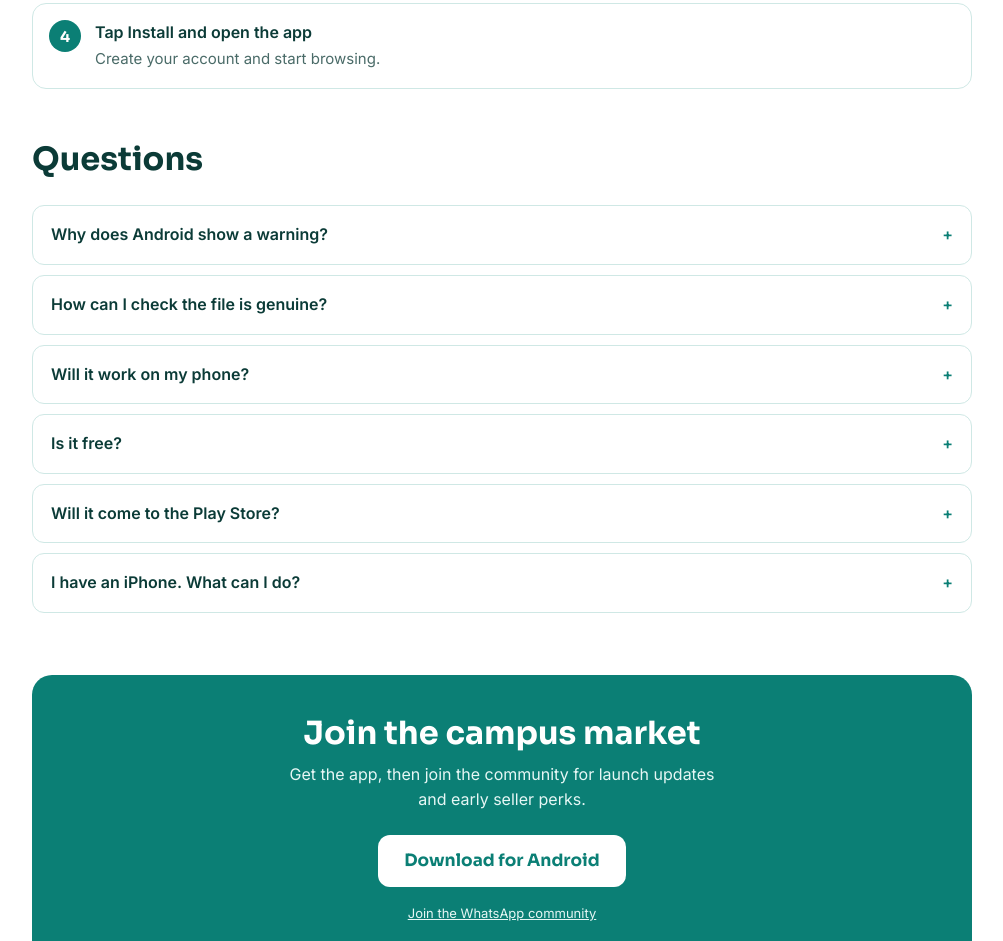
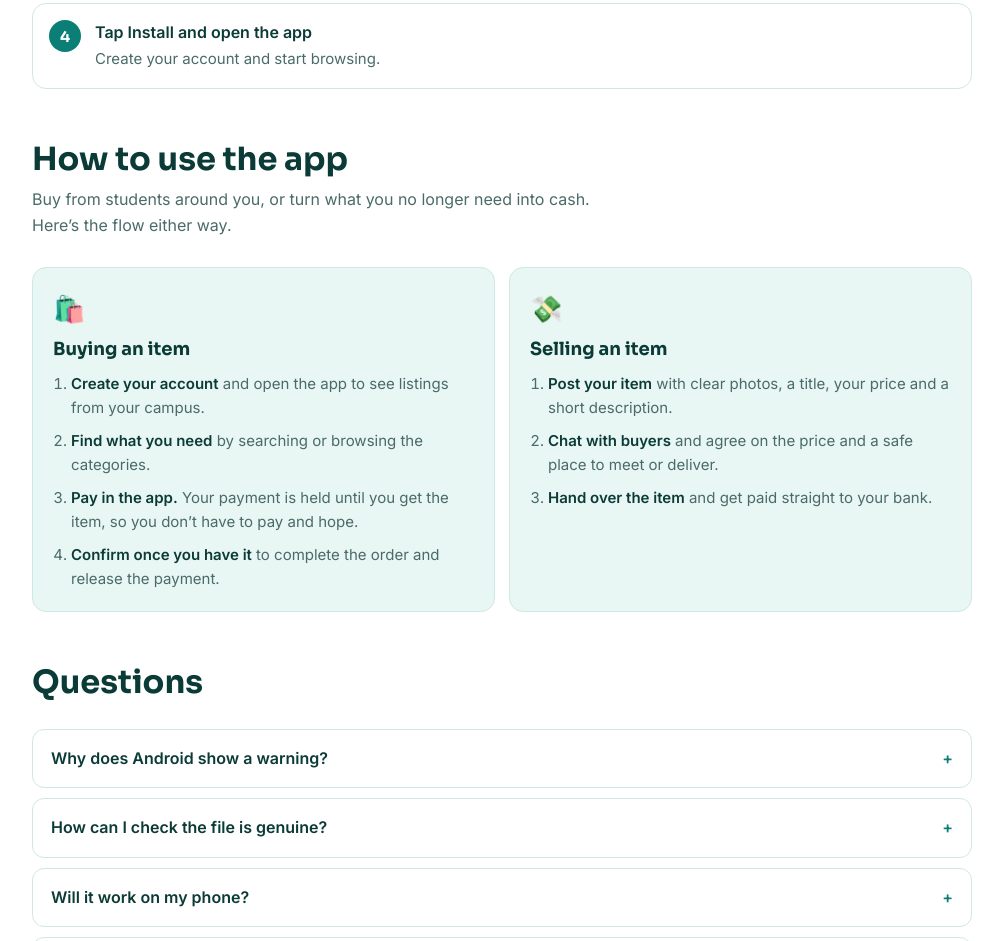
Before and after one commit to timgeekzy/SupreCatt-apk, a plain HTML site: page index.html in a window 1280 px wide. Shown: the part 1447-2388 px from the top of the page, without its empty margins (138-1141 px from the left). Drawn offline with Linux system fonts and the light colour scheme.

Commit message:
guidelines

```diff
--- a/index.html
+++ b/index.html
@@ -52,6 +52,10 @@ h2{font-size:clamp(24px,5vw,32px);margin-bottom:10px}
 .box{background:var(--tint);border:1px solid var(--line);border-radius:14px;padding:20px}
 .box h3{font-size:18px;margin-bottom:6px}
 .box p{margin:0;color:var(--muted);font-size:15px}
+.mini{margin:12px 0 0;padding-left:18px;color:var(--muted);font-size:15px}
+.mini li{margin-bottom:9px}
+.mini li:last-child{margin-bottom:0}
+.mini b{color:var(--ink)}
 .ico{font-size:26px;margin-bottom:10px;display:block}
 ol.steps{list-style:none;margin:0;padding:0;counter-reset:s;display:grid;gap:14px}
 ol.steps li{counter-increment:s;display:flex;gap:14px;background:var(--surface);border:1px solid var(--line);border-radius:14px;padding:16px}
@@ -73,6 +77,7 @@ footer{padding:28px 0 40px;color:var(--muted);font-size:13px;text-align:center}
  .heroGrid{grid-template-columns:1.2fr .8fr;padding:40px 0 72px}
  .btn{width:auto}
  .cols{grid-template-columns:repeat(3,1fr)}
+ .cols.two{grid-template-columns:repeat(2,1fr)}
 }
 @media (prefers-reduced-motion:reduce){html{scroll-behavior:auto}}
 </style>
@@ -134,6 +139,34 @@ footer{padding:28px 0 40px;color:var(--muted);font-size:13px;text-align:center}
     <li><div><b>Allow the install</b><span>If asked, turn on “Allow from this source” for your browser, then go back.</span></div></li>
     <li><div><b>Tap Install and open the app</b><span>Create your account and start browsing.</span></div></li>
    </ol>
+  </div>
+ </section>
+
+ <section id="use" style="padding-top:0">
+  <div class="wrap">
+   <h2>How to use the app</h2>
+   <p class="sub">Buy from students around you, or turn what you no longer need into cash. Here’s the flow either way.</p>
+   <div class="cols two">
+    <div class="box">
+     <span class="ico" aria-hidden="true">🛍️</span>
+     <h3>Buying an item</h3>
+     <ol class="mini">
+      <li><b>Create your account</b> and open the app to see listings from your campus.</li>
+      <li><b>Find what you need</b> by searching or browsing the categories.</li>
+      <li><b>Pay in the app.</b> Your payment is held until you get the item, so you don’t have to pay and hope.</li>
+      <li><b>Confirm once you have it</b> to complete the order and release the payment.</li>
+     </ol>
+    </div>
+    <div class="box">
+     <span class="ico" aria-hidden="true">💸</span>
+     <h3>Selling an item</h3>
+     <ol class="mini">
+      <li><b>Post your item</b> with clear photos, a title, your price and a short description.</li>
+      <li><b>Chat with buyers</b> and agree on the price and a safe place to meet or deliver.</li>
+      <li><b>Hand over the item</b> and get paid straight to your bank.</li>
+     </ol>
+    </div>
+   </div>
   </div>
  </section>
 
```
